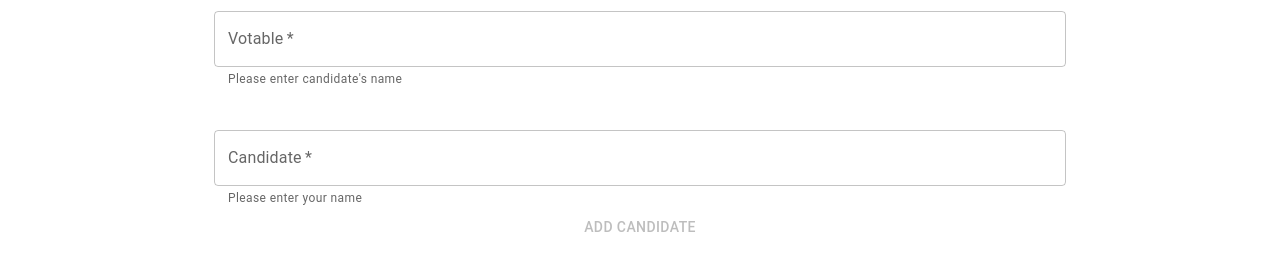
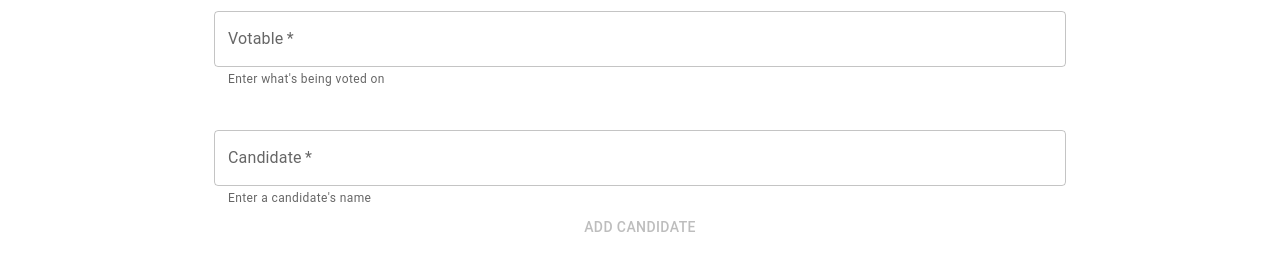
Before and after one commit to JamesMitofsky/Community-Votes, a React (Create React App) app: page /admin in a window 1280 px wide. Shown: the part 163-422 px from the top of the page. Built offline with nearby package versions, Linux system fonts and the light colour scheme.

Commit message:
Correct helper text for votable builder

```diff
--- a/src/components/Candidate.jsx
+++ b/src/components/Candidate.jsx
@@ -5,7 +5,7 @@ export default function Candidate({
   setCurrentCandidate,
   addCandidate,
 }) {
-  const helperText = "Please enter your name";
+  const helperText = "Enter a candidate's name";
 
   let formComplete = !currentCandidate;
 
--- a/src/components/Votable.jsx
+++ b/src/components/Votable.jsx
@@ -1,7 +1,7 @@
 import { FormControl, TextField } from "@mui/material";
 
 export default function Votable({ currentVotable, setCurrentVotable }) {
-  const helperText = "Please enter candidate's name";
+  const helperText = "Enter what's being voted on";
 
   return (
     <>
```
